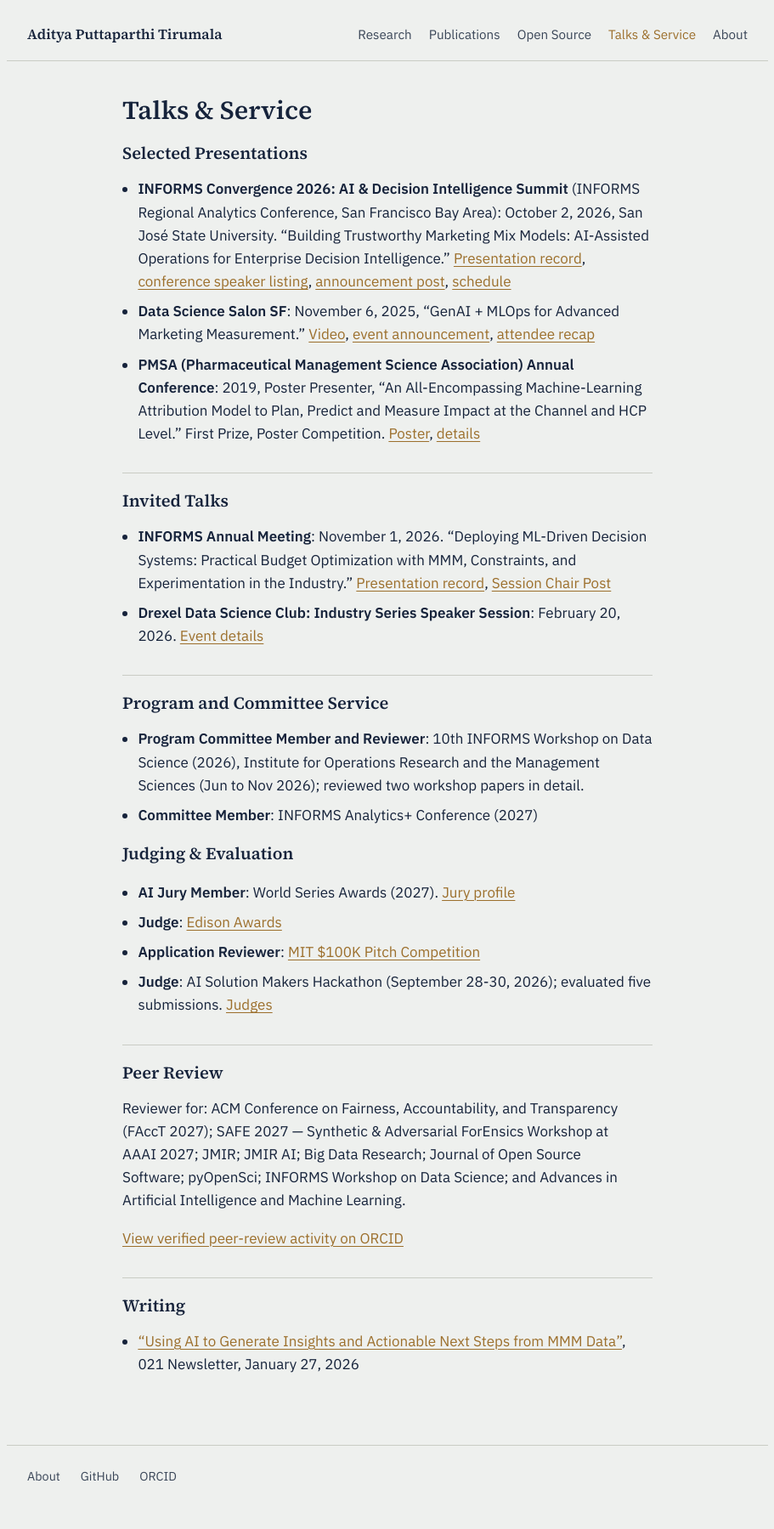
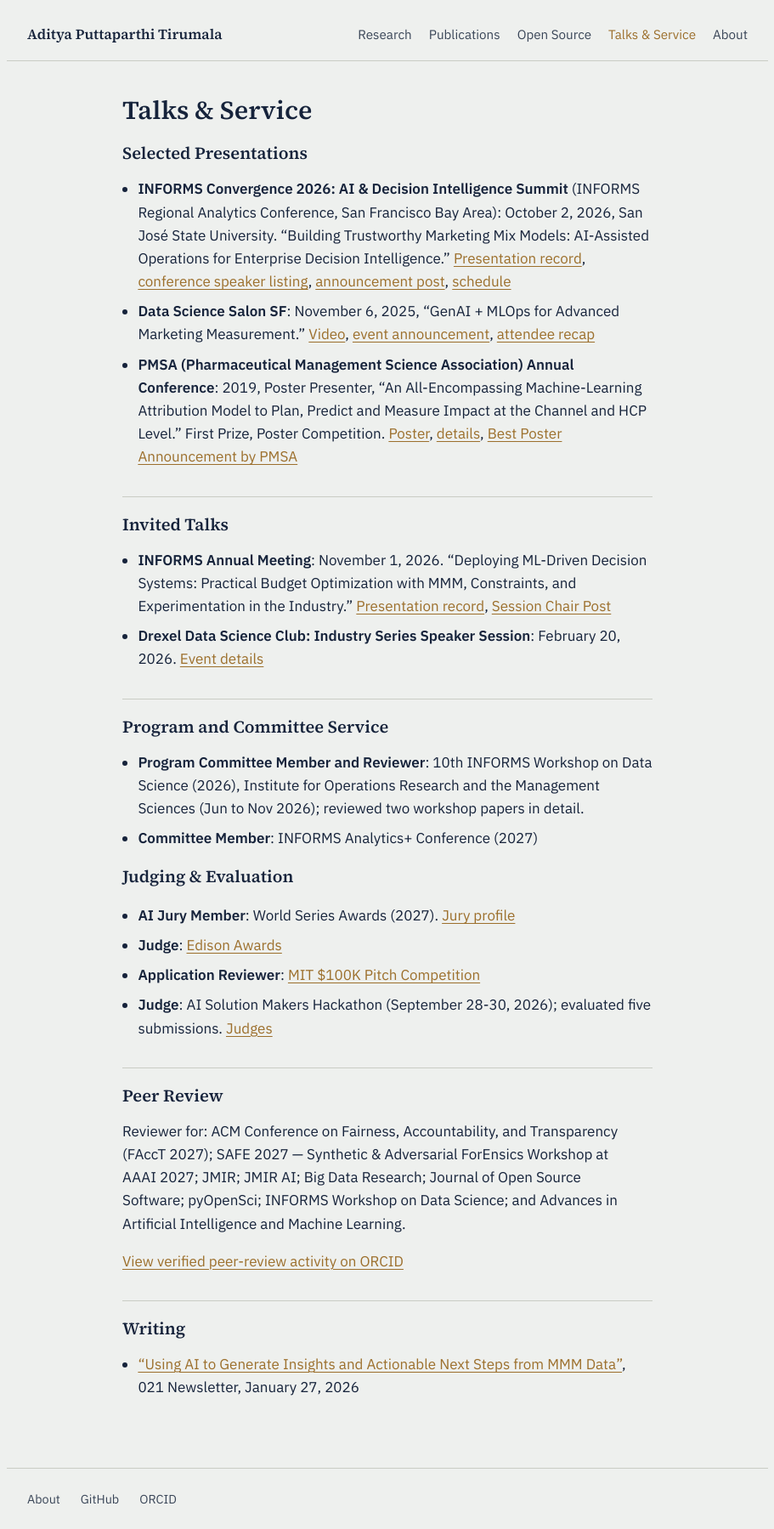
Before and after one commit to adityapt/personal-repo, a Jekyll site: the page built from talks-service.md, in a window 1280 px wide. Shown: the whole page at 85% size, without its empty margins (184-1095 px from the left). Built offline with Jekyll 4.4.1, drawn with Linux system fonts in a browser that asks for light colours; before the commit the page ends 1772 px from its top, so only the background shows below that.

Commit message:
Update talks-service.md

```diff
--- a/talks-service.md
+++ b/talks-service.md
@@ -8,7 +8,7 @@ permalink: /talks-service/
 
 - **INFORMS Convergence 2026: AI & Decision Intelligence Summit** (INFORMS Regional Analytics Conference, San Francisco Bay Area): October 2, 2026, San José State University. "Building Trustworthy Marketing Mix Models: AI-Assisted Operations for Enterprise Decision Intelligence." [Presentation record](https://zenodo.org/doi/10.5281/zenodo.23145848), [conference speaker listing](https://sanfrancisco2026.informs.org/speakers/), [announcement post](https://www.linkedin.com/posts/anitabowers_informs-operationsresearch-ai-share-7500242281292193792-pxPM/), [schedule](https://sanfrancisco2026.informs.org/agenda/)
 - **Data Science Salon SF**: November 6, 2025, "GenAI + MLOps for Advanced Marketing Measurement." [Video](https://youtu.be/NCfcgT-Twf4?si=CiLHWZJJlNM6MldY), [event announcement](https://www.linkedin.com/posts/dsssf-generativeai-mlops-share-7383963548625862656-2QHH/), [attendee recap](https://www.linkedin.com/posts/barbara-galiza_making-decisions-from-mmm-does-not-need-to-share-7421874841777192960-BG5r/)
-- **PMSA (Pharmaceutical Management Science Association) Annual Conference**: 2019, Poster Presenter, "An All-Encompassing Machine-Learning Attribution Model to Plan, Predict and Measure Impact at the Channel and HCP Level." First Prize, Poster Competition. [Poster](https://doi.org/10.5281/zenodo.17409372), [details](/publications/#conference-research)
+- **PMSA (Pharmaceutical Management Science Association) Annual Conference**: 2019, Poster Presenter, "An All-Encompassing Machine-Learning Attribution Model to Plan, Predict and Measure Impact at the Channel and HCP Level." First Prize, Poster Competition. [Poster](https://doi.org/10.5281/zenodo.17409372), [details](/publications/#conference-research), [Best Poster Announcement by PMSA](https://web.archive.org/web/20190505051301/http://www.pmsa.org:80/)
 
 ## Invited Talks
 
```
